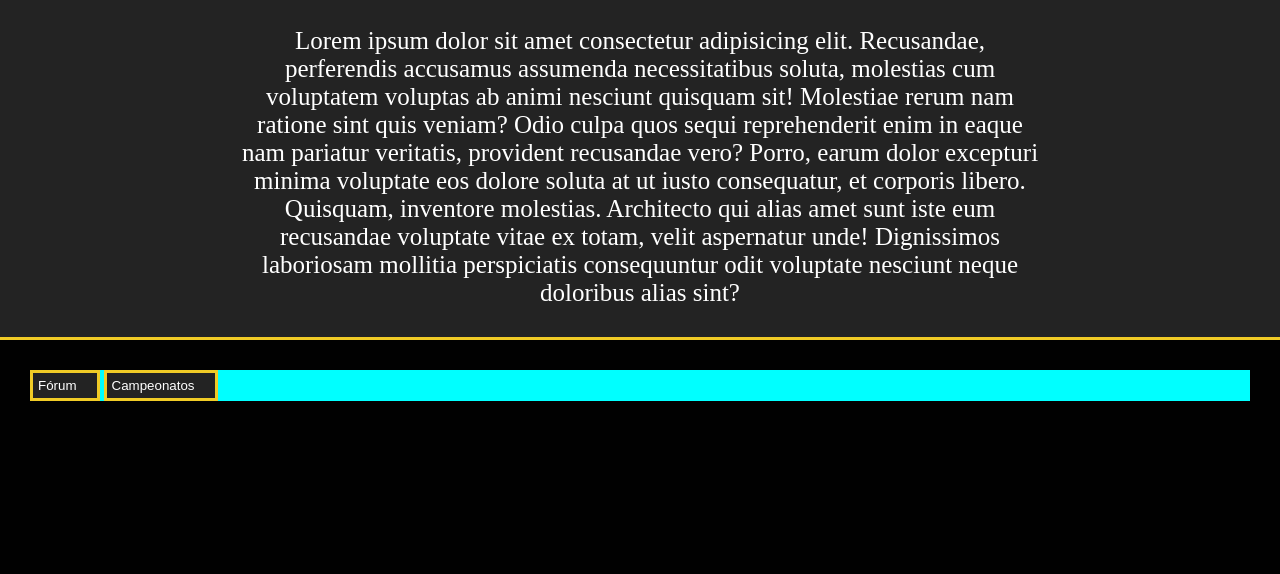
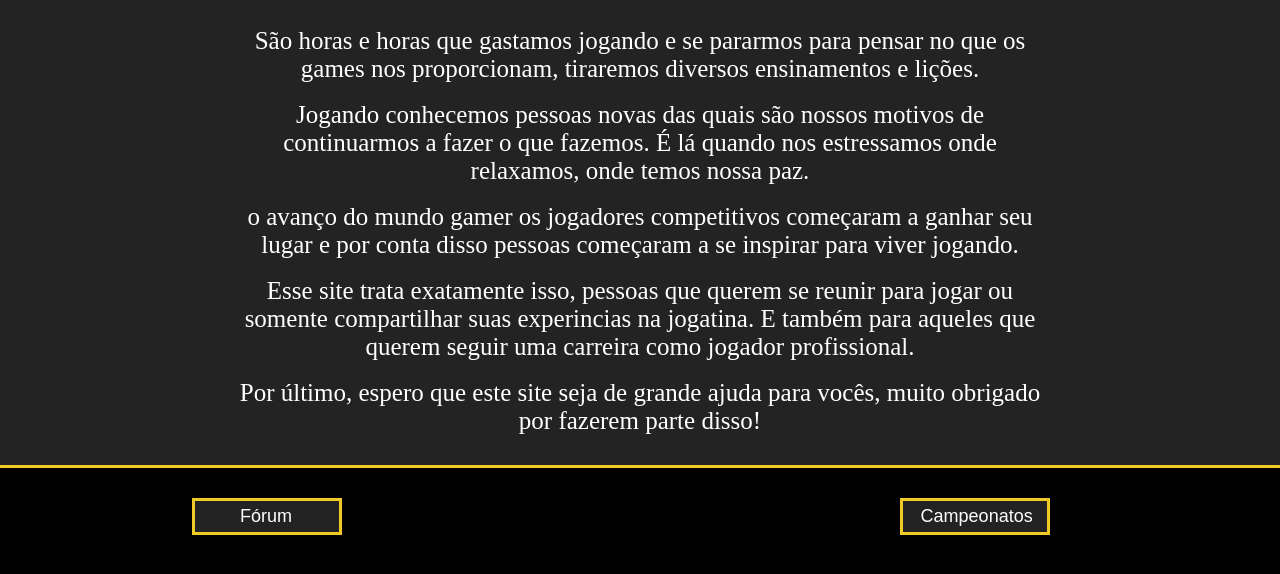
Before and after one commit to Joao-Nribeiro/ProjetoIndividual, a plain HTML site: page home.html in a window 1280 px wide. Shown: the part 138-712 px from the top of the page. Drawn offline with Linux system fonts and the light colour scheme.

Commit message:
Avanço site

```diff
--- a/home.css
+++ b/home.css
@@ -83,18 +83,24 @@ p {
 button {
     background-color: #232323;
     border: solid #F0CB26;
+    padding: 5px;
+    width: 150px;
 }
 
 .conatainer-buttons {
     margin: 30px;
-    background-color: aqua;
-    justify-content: space-around;
+    display: flex;
+    justify-content: center;
+    justify-content: space-between;
+    margin-left: 15%;
+    width: 67%;
 }
 
 button :hover {
     color: #F0CB26;
 }
 
-button {
-    padding: 5px;
+.texto-botao{
+    font-size: large;
+    padding-left: 13px;
 }
--- a/home.html
+++ b/home.html
@@ -22,17 +22,25 @@
             <h2>É realmente só um jogo?</h2>
         </div>
         <div class="container-paragrafo"></div>
-            <p>Lorem ipsum dolor sit amet consectetur adipisicing elit. Recusandae, perferendis accusamus assumenda necessitatibus soluta, molestias cum voluptatem voluptas ab animi nesciunt quisquam sit! Molestiae rerum nam ratione sint quis veniam?
-            Odio culpa quos sequi reprehenderit enim in eaque nam pariatur veritatis, provident recusandae vero? Porro, earum dolor excepturi minima voluptate eos dolore soluta at ut iusto consequatur, et corporis libero.
-            Quisquam, inventore molestias. Architecto qui alias amet sunt iste eum recusandae voluptate vitae ex totam, velit aspernatur unde! Dignissimos laboriosam mollitia perspiciatis consequuntur odit voluptate nesciunt neque doloribus alias sint?
-            </p>
+            <p>São horas e horas que gastamos jogando e se pararmos para pensar no que os games nos proporcionam, tiraremos diversos ensinamentos e lições. </p>
+            <br>
+              <p>  Jogando conhecemos pessoas novas das quais são nossos motivos de continuarmos a fazer o que fazemos. É lá quando nos estressamos onde relaxamos, onde temos nossa paz. </p>
+              <br>
+                <p> o avanço do mundo gamer os jogadores competitivos começaram a ganhar seu lugar e por conta disso pessoas começaram a se inspirar para viver jogando. </p>
+                <br>
+               <p> Esse site trata exatamente isso, pessoas que querem se reunir para jogar ou somente compartilhar suas experincias na jogatina.
+                E também para aqueles que querem seguir uma carreira como jogador profissional. </p>
+                <br>
+             <p>
+                Por último, espero que este site seja de grande ajuda para vocês, muito obrigado por fazerem parte disso! </p>
+
     </div>
     <div class="conatainer-buttons">
         <button>
-            <a href="">Fórum</a>
+            <a class="texto-botao" href="">Fórum</a>
         </button>
         <button>
-            <a href="">Campeonatos</a>
+            <a class="texto-botao" href="">Campeonatos</a>
         </button>
     </div>
 </body>
```
